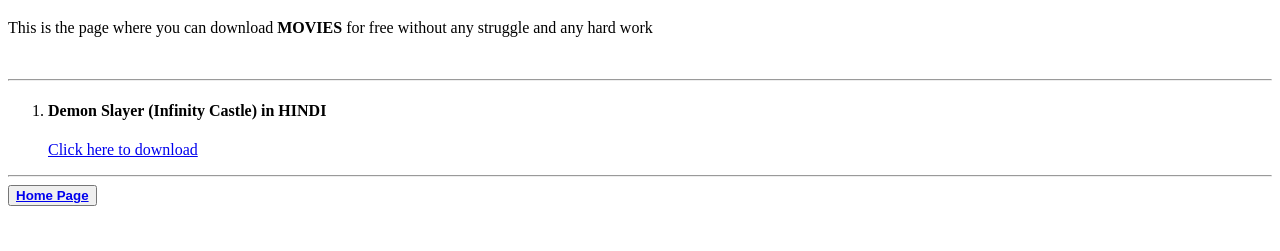
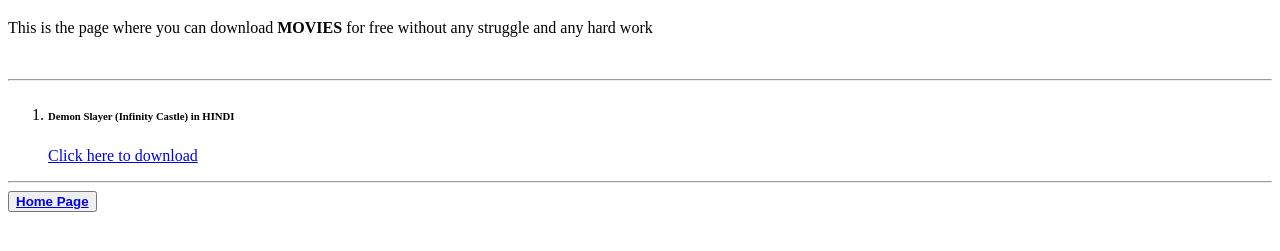
Before and after one commit to shubh3107-web/shubh3107, a plain HTML site: page movies.html in a window 1280 px wide. Shown: the part 61-312 px from the top of the page. Drawn offline with Linux system fonts and the light colour scheme.

Commit message:
Add files via upload

```diff
--- a/movies.html
+++ b/movies.html
@@ -11,7 +11,7 @@
     <br>
     <hr>
     <ol>
-        <li><h4>Demon Slayer (Infinity Castle) in HINDI</h4></li>
+        <li><h6>Demon Slayer (Infinity Castle) in HINDI</h6></li>
             <a href="https://www.mediafire.com/file/1jk2xt4yeb37r4g/(Movies4u.Foo).Demon.Slayer.Kimetsu.No.Yaiba.Infinity.Castle.2025.1080p.HDTC.Hindi.LiNE-Japanese.ESub.x264.mkv/file">Click here to download</a></ol>
             <hr>
             <button>
```
